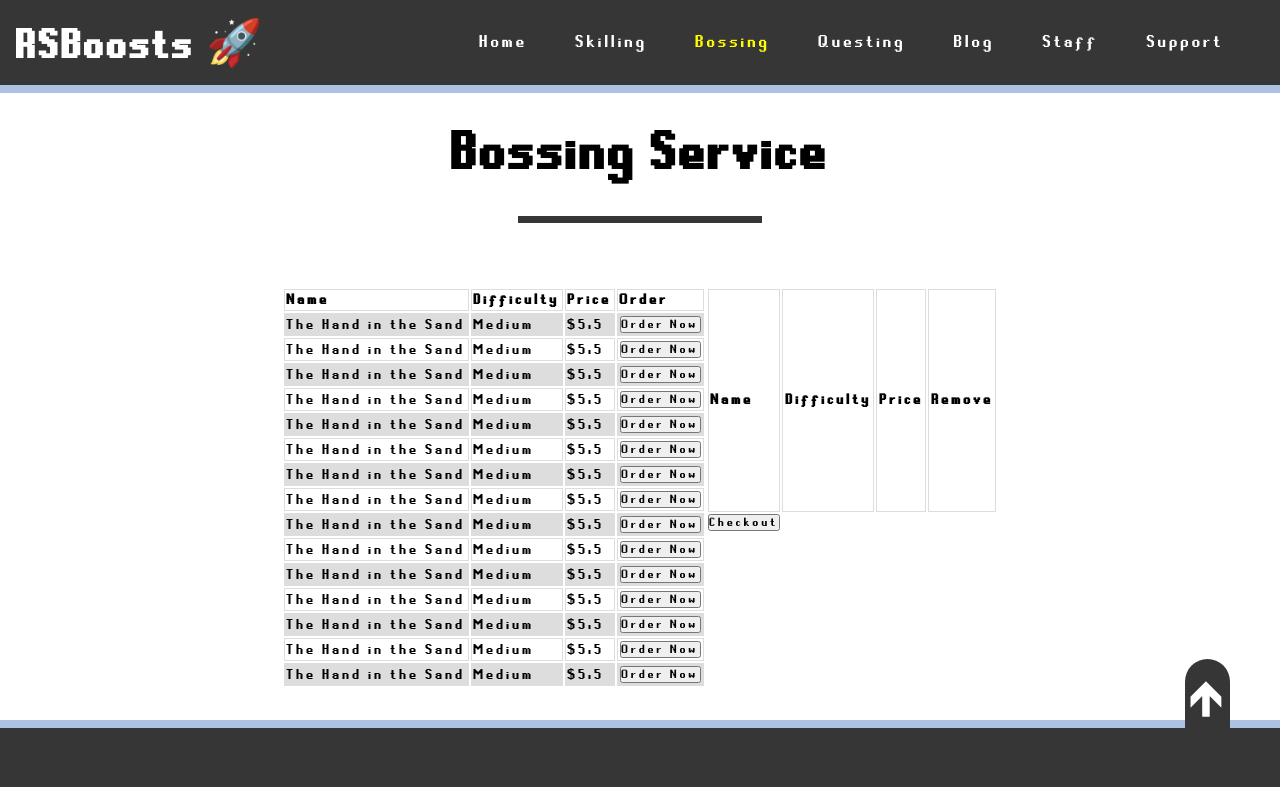
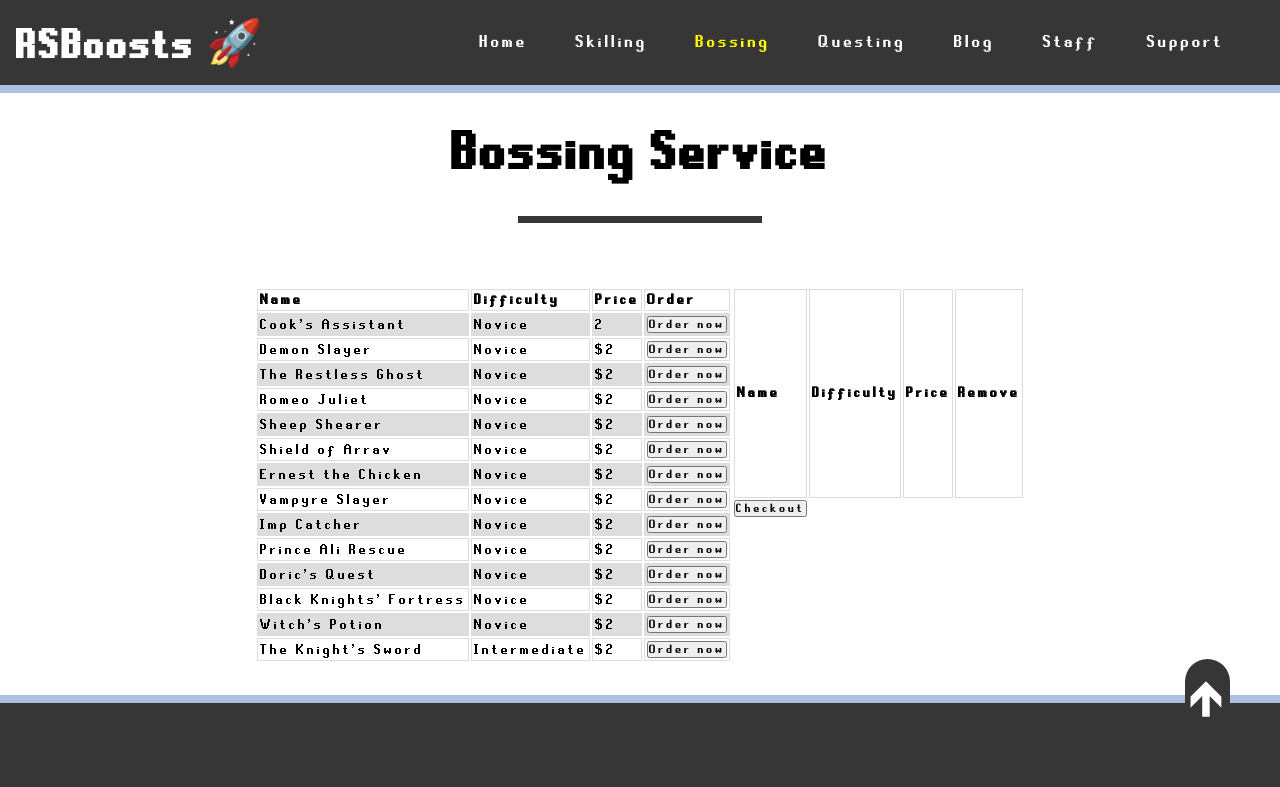
Before and after one commit to GustavWalt/vghi2, a Next.js app: page /bossing in a window 1280 px wide. Shown: the top 787 px of the page. Built offline with nearby package versions, Linux system fonts and the light colour scheme.

Commit message:
Added quests json and added quests in table from JSON file

```diff
--- a/components/assets/Table.tsx
+++ b/components/assets/Table.tsx
@@ -1,5 +1,8 @@
 import React from "react";
 import styles from "../../style/modules/assets/Table.module.scss";
+
+//Data
+import questsObj from "../../data/quests.json";
 
 const Table = () => {
   return (
@@ -11,126 +14,16 @@ const Table = () => {
           <th>Price</th>
           <th>Order</th>
         </tr>
-        <tr>
-          <td>The Hand in the Sand</td>
-          <td>Medium</td>
-          <td>$5,5</td>
-          <td>
-            <button>Order Now</button>
-          </td>
-        </tr>
-        <tr>
-          <td>The Hand in the Sand</td>
-          <td>Medium</td>
-          <td>$5,5</td>
-          <td>
-            <button>Order Now</button>
-          </td>
-        </tr>
-        <tr>
-          <td>The Hand in the Sand</td>
-          <td>Medium</td>
-          <td>$5,5</td>
-          <td>
-            <button>Order Now</button>
-          </td>
-        </tr>
-        <tr>
-          <td>The Hand in the Sand</td>
-          <td>Medium</td>
-          <td>$5,5</td>
-          <td>
-            <button>Order Now</button>
-          </td>
-        </tr>
-        <tr>
-          <td>The Hand in the Sand</td>
-          <td>Medium</td>
-          <td>$5,5</td>
-          <td>
-            <button>Order Now</button>
-          </td>
-        </tr>
-        <tr>
-          <td>The Hand in the Sand</td>
-          <td>Medium</td>
-          <td>$5,5</td>
-          <td>
-            <button>Order Now</button>
-          </td>
-        </tr>
-        <tr>
-          <td>The Hand in the Sand</td>
-          <td>Medium</td>
-          <td>$5,5</td>
-          <td>
-            <button>Order Now</button>
-          </td>
-        </tr>
-        <tr>
-          <td>The Hand in the Sand</td>
-          <td>Medium</td>
-          <td>$5,5</td>
-          <td>
-            <button>Order Now</button>
-          </td>
-        </tr>
-        <tr>
-          <td>The Hand in the Sand</td>
-          <td>Medium</td>
-          <td>$5,5</td>
-          <td>
-            <button>Order Now</button>
-          </td>
-        </tr>
-        <tr>
-          <td>The Hand in the Sand</td>
-          <td>Medium</td>
-          <td>$5,5</td>
-          <td>
-            <button>Order Now</button>
-          </td>
-        </tr>
-        <tr>
-          <td>The Hand in the Sand</td>
-          <td>Medium</td>
-          <td>$5,5</td>
-          <td>
-            <button>Order Now</button>
-          </td>
-        </tr>
-        <tr>
-          <td>The Hand in the Sand</td>
-          <td>Medium</td>
-          <td>$5,5</td>
-          <td>
-            <button>Order Now</button>
-          </td>
-        </tr>
-        <tr>
-          <td>The Hand in the Sand</td>
-          <td>Medium</td>
-          <td>$5,5</td>
-          <td>
-            <button>Order Now</button>
-          </td>
-        </tr>
-        <tr>
-          <td>The Hand in the Sand</td>
-          <td>Medium</td>
-          <td>$5,5</td>
-          <td>
-            <button>Order Now</button>
-          </td>
-        </tr>
-        <tr>
-          <td>The Hand in the Sand</td>
-          <td>Medium</td>
-          <td>$5,5</td>
-          <td>
-            <button>Order Now</button>
-          </td>
-        </tr>
+        {questsObj.quests.map((quest) => (
+          <tr>
+            <td>{quest.name}</td>
+            <td>{quest.difficulty}</td>
+            <td>{quest.price}</td>
+            <td>
+              <button>Order now</button>
+            </td>
+          </tr>
+        ))}
       </table>
     </>
   );
--- a/components/homePage/BlogPosts.tsx
+++ b/components/homePage/BlogPosts.tsx
@@ -1,13 +1,13 @@
 import React from "react";
 import styles from "../../style/modules/blog/BlogPosts.module.scss";
-import data from "../../data/blog.json";
+import blogPosts from "../../data/blog.json";
 
 //Assets components
 import H1 from "../assets/H1";
 import GridItem from "../assets/GridItem";
 
 const BlogPosts = () => {
-  var latestPosts = data.posts.slice(0, 3);
+  var latestPosts = blogPosts.posts.slice(0, 3);
 
   return (
     <div className={styles.blogPosts}>
--- a/components/homePage/Services.tsx
+++ b/components/homePage/Services.tsx
@@ -18,7 +18,7 @@ const Services = () => {
         />
         <GridItem
           title="BOSSING"
-          desc="Do you want a pet but tired of grinding? Let us handle this by letting our professional staff get your desired amount of kc.  "
+          desc="Do you want a pet but tired of grinding? Let us handle this by letting our professional staff get your kc."
           btn="Buy now"
           btnHref="/bossing"
         />
--- a/components/questing/Header.tsx
+++ b/components/questing/Header.tsx
@@ -1,6 +1,7 @@
 import React from "react";
 import styles from "../../style/modules/questing/Header.module.scss";
 
+//Assets
 import H1 from "../assets/H1";
 import Table from "../assets/Table";
 import Checkout from "../assets/Checkout";
--- /dev/null
+++ b/data/quests.json
@@ -0,0 +1,46 @@
+{
+  "quests": [
+    { "name": "Cook's Assistant", "difficulty": "Novice", "price": 2 },
+    { "name": "Demon Slayer", "difficulty": "Novice", "price": "$2" },
+
+    {
+      "name": "The Restless Ghost",
+      "difficulty": "Novice",
+      "price": "$2"
+    },
+
+    {
+      "name": "Romeo Juliet",
+      "difficulty": "Novice",
+      "price": "$2"
+    },
+
+    { "name": "Sheep Shearer", "difficulty": "Novice", "price": "$2" },
+
+    { "name": "Shield of Arrav", "difficulty": "Novice", "price": "$2" },
+
+    { "name": "Ernest the Chicken", "difficulty": "Novice", "price": "$2" },
+
+    { "name": "Vampyre Slayer", "difficulty": "Novice", "price": "$2" },
+
+    { "name": "Imp Catcher", "difficulty": "Novice", "price": "$2" },
+
+    { "name": "Prince Ali Rescue", "difficulty": "Novice", "price": "$2" },
+
+    { "name": "Doric's Quest", "difficulty": "Novice", "price": "$2" },
+
+    {
+      "name": "Black Knights' Fortress",
+      "difficulty": "Novice",
+      "price": "$2"
+    },
+
+    { "name": "Witch's Potion", "difficulty": "Novice", "price": "$2" },
+
+    {
+      "name": "The Knight's Sword",
+      "difficulty": "Intermediate",
+      "price": "$2"
+    }
+  ]
+}
--- a/style/modules/skilling/Calculator.module.scss
+++ b/style/modules/skilling/Calculator.module.scss
@@ -1,5 +1,4 @@
 .calculator {
-  background-color: #ebe9e9;
   padding-top: 2rem;
 }
 
```
